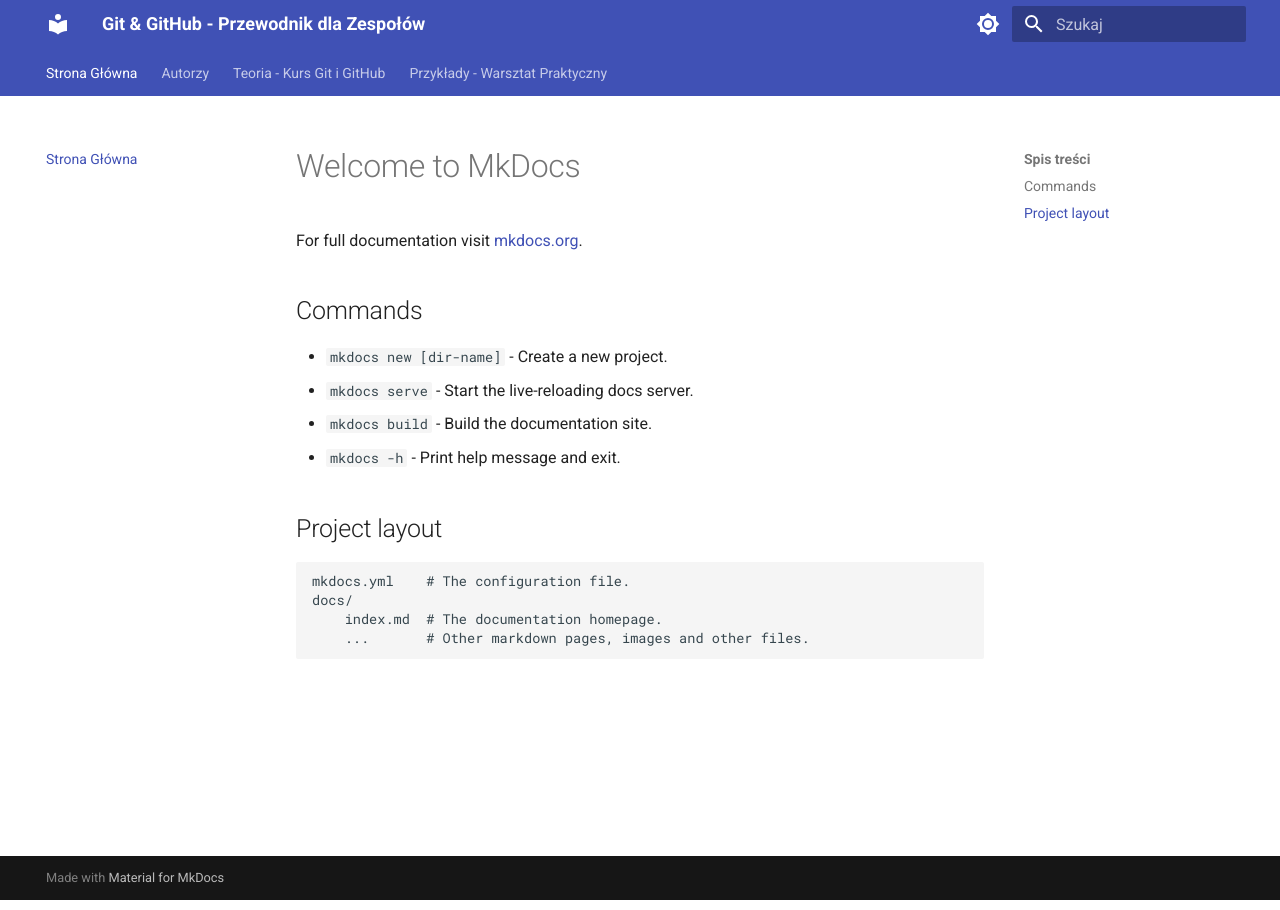
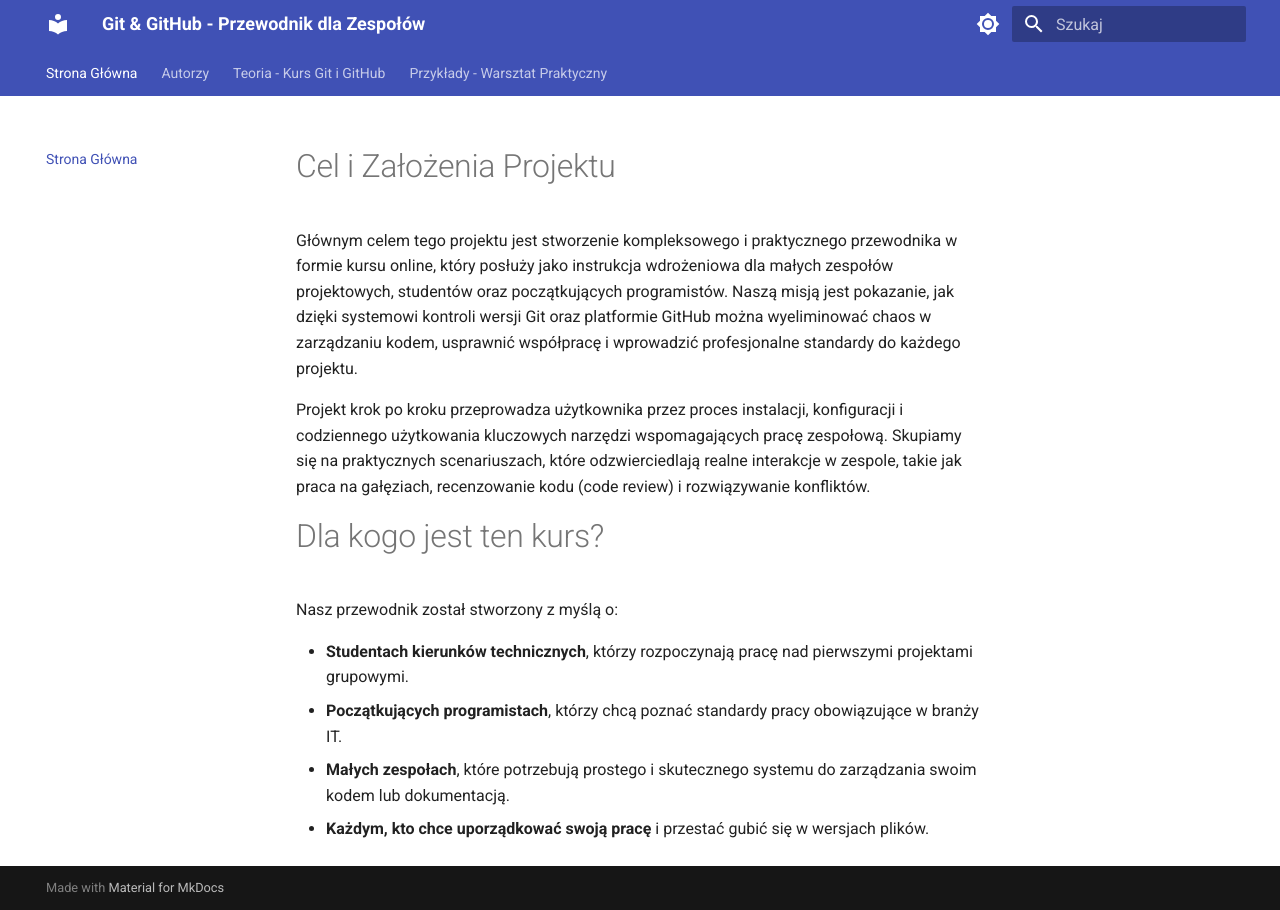
Before and after one commit to Snozlyy11/projekt-git-github-prod, an MkDocs documentation site: the page built from docs/index.md, in a window 1280 px wide. Built offline with MkDocs 1.6.1 and Material for MkDocs 9.7.7, drawn with Linux system fonts in a browser that asks for light colours.

Commit message:
dodanie treści celu projektu i dla kogo

```diff
--- a/docs/index.md
+++ b/docs/index.md
@@ -1,17 +1,14 @@
-# Welcome to MkDocs
+# Cel i Założenia Projektu
 
-For full documentation visit [mkdocs.org](https://www.mkdocs.org).
+Głównym celem tego projektu jest stworzenie kompleksowego i praktycznego przewodnika w formie kursu online, który posłuży jako instrukcja wdrożeniowa dla małych zespołów projektowych, studentów oraz początkujących programistów. Naszą misją jest pokazanie, jak dzięki systemowi kontroli wersji Git oraz platformie GitHub można wyeliminować chaos w zarządzaniu kodem, usprawnić współpracę i wprowadzić profesjonalne standardy do każdego projektu.
 
-## Commands
+Projekt krok po kroku przeprowadza użytkownika przez proces instalacji, konfiguracji i codziennego użytkowania kluczowych narzędzi wspomagających pracę zespołową. Skupiamy się na praktycznych scenariuszach, które odzwierciedlają realne interakcje w zespole, takie jak praca na gałęziach, recenzowanie kodu (code review) i rozwiązywanie konfliktów.
 
-* `mkdocs new [dir-name]` - Create a new project.
-* `mkdocs serve` - Start the live-reloading docs server.
-* `mkdocs build` - Build the documentation site.
-* `mkdocs -h` - Print help message and exit.
+# Dla kogo jest ten kurs?
 
-## Project layout
+Nasz przewodnik został stworzony z myślą o:
 
-    mkdocs.yml    # The configuration file.
-    docs/
-        index.md  # The documentation homepage.
-        ...       # Other markdown pages, images and other files.
+* **Studentach kierunków technicznych**, którzy rozpoczynają pracę nad pierwszymi projektami grupowymi.
+* **Początkujących programistach**, którzy chcą poznać standardy pracy obowiązujące w branży IT.
+* **Małych zespołach**, które potrzebują prostego i skutecznego systemu do zarządzania swoim kodem lub dokumentacją.
+* **Każdym, kto chce uporządkować swoją pracę** i przestać gubić się w wersjach plików.
```
